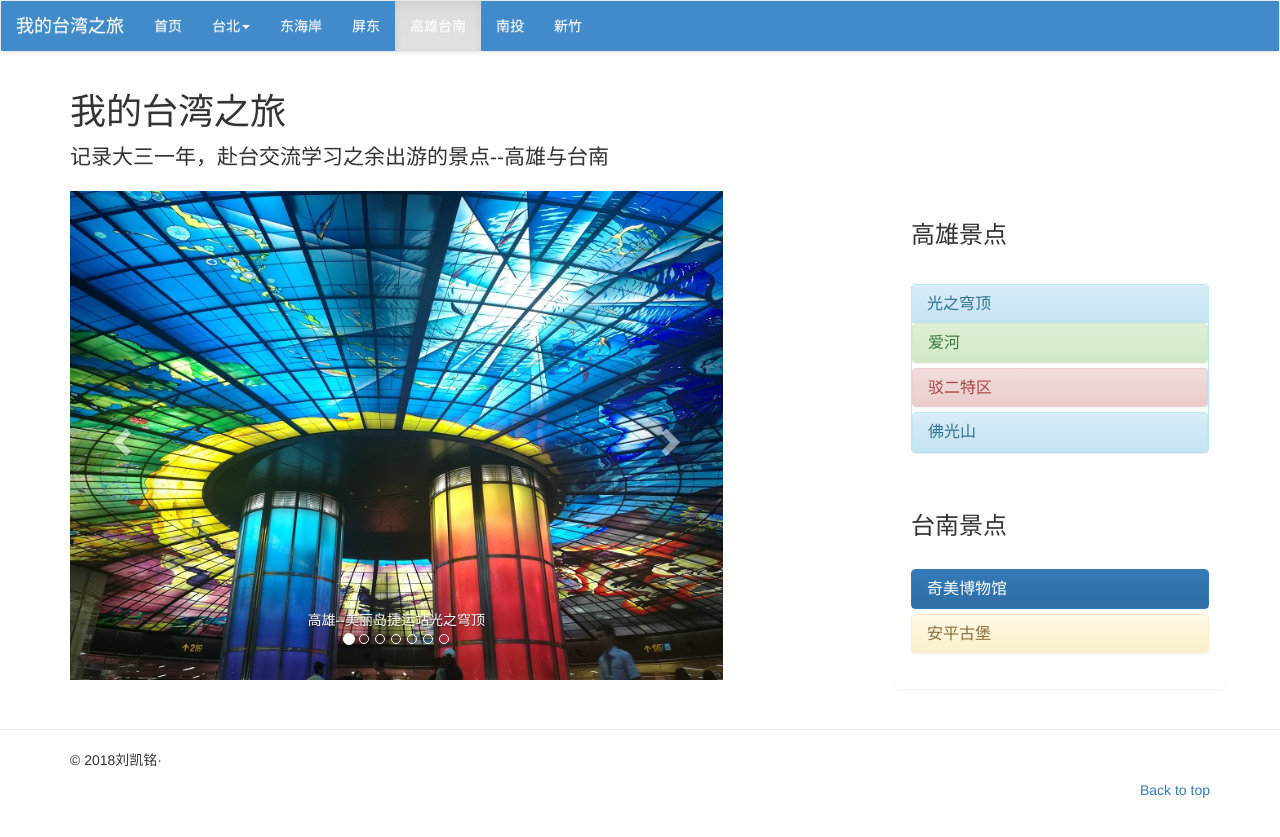
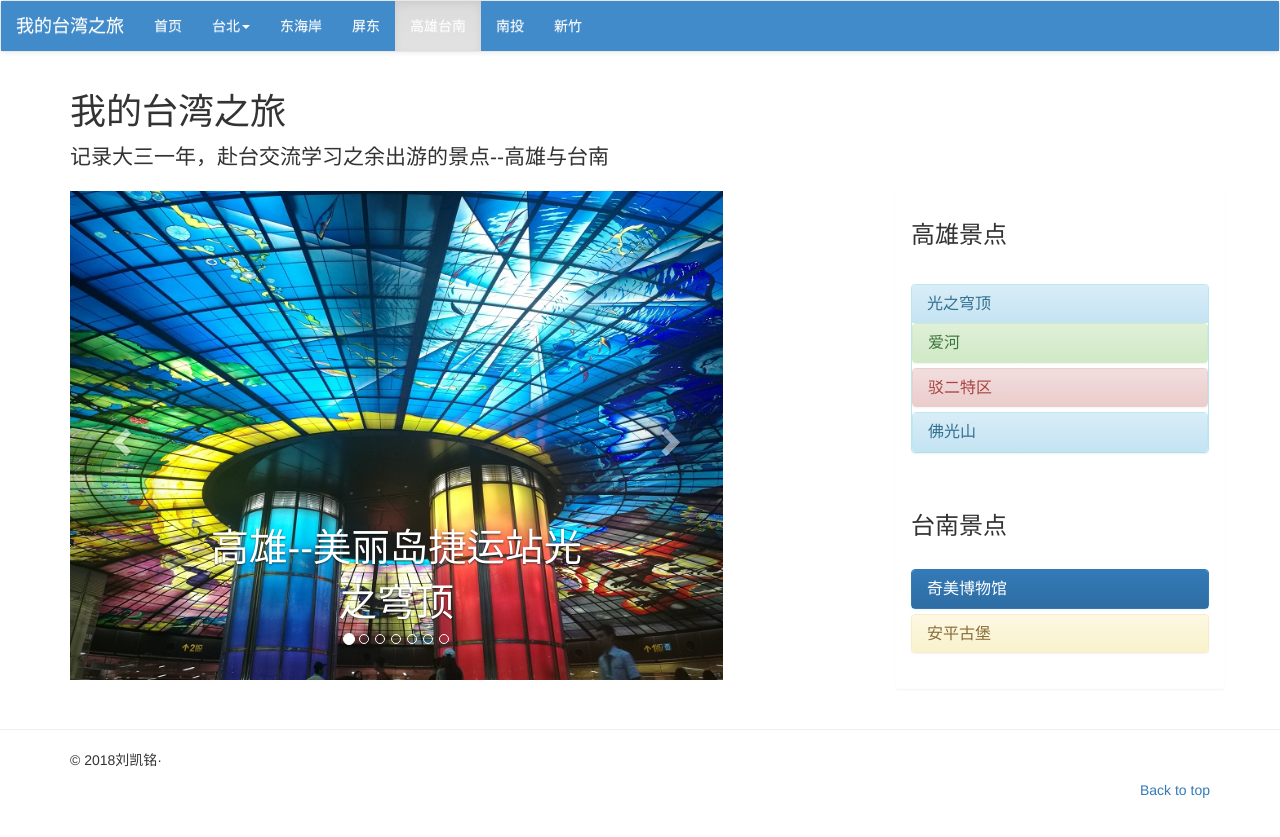
Before and after one commit to lkm1997/gaoxiong, a Jekyll site: the page index.html, which Jekyll copies as it is, in a window 1280 px wide. Shown: the top 837 px of the page. Built offline with Jekyll 4.4.1, drawn with Linux system fonts in a browser that asks for light colours; nearby versions of some CDN libraries.

Commit message:
Update index.html

```diff
--- a/index.html
+++ b/index.html
@@ -5,6 +5,9 @@
 		<meta http-equiv="X-UA-Compatible" content="IE=edge">
 		<meta name="viewport" content="width=device-width,initial-scale=1">
 		<title>高雄台南篇</title>
+		<style>
+		#fontest{font-size:3vw;}
+		</style>
 		<link rel="stylesheet" href="https://maxcdn.bootstrapcdn.com/bootstrap/3.3.7/css/bootstrap.min.css">
 		<link rel="stylesheet" href="https://maxcdn.bootstrapcdn.com/bootstrap/3.3.7/css/bootstrap-theme.min.css">
 		<script src="https://code.jquery.com/jquery-3.2.1.min.js"></script>
```
